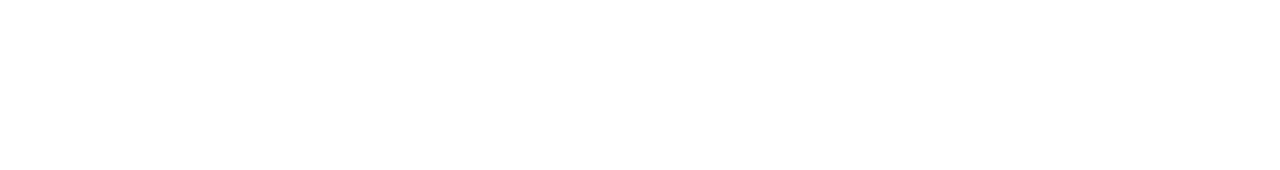
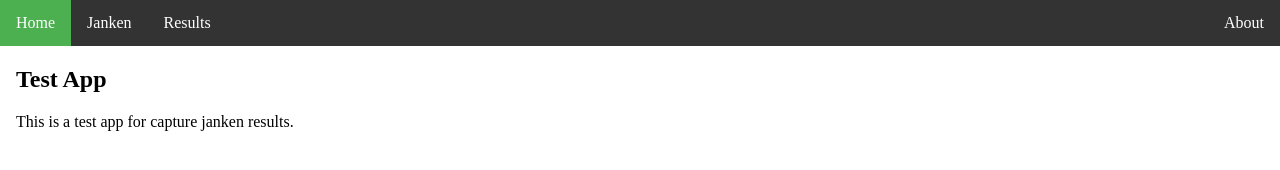
Before and after one commit to arthurhyang/hello-world, a plain HTML site: page index.html in a window 1280 px wide. Drawn offline with Linux system fonts and the light colour scheme.

Commit message:
Update index.html

```diff
--- a/index.html
+++ b/index.html
@@ -1,7 +1,54 @@
 <!DOCTYPE html>
 <html>
+<head>
+<meta name="viewport" content="width=device-width, initial-scale=1.0">
+<style>
+body {margin: 0;}
 
-<head>
-<title></title>
-<meta http-equiv="refresh" content="1; URL=http://www.alovesi.com">
+ul.topnav {
+    list-style-type: none;
+    margin: 0;
+    padding: 0;
+    overflow: hidden;
+    background-color: #333;
+}
+
+ul.topnav li {float: left;}
+
+ul.topnav li a {
+    display: block;
+    color: white;
+    text-align: center;
+    padding: 14px 16px;
+    text-decoration: none;
+}
+
+ul.topnav li a:hover:not(.active) {background-color: #111;}
+
+ul.topnav li a.active {background-color: #4CAF50;}
+
+ul.topnav li.right {float: right;}
+
+@media screen and (max-width: 600px){
+    ul.topnav li.right,
+    ul.topnav li {float: none;}
+}
+</style>
 </head>
+<body>
+
+<ul class="topnav">
+  <li><a class="active" href="#home">Home</a></li>
+  <li><a href="#news">Janken</a></li>
+  <li><a href="#contact">Results</a></li>
+  <li class="right"><a href="#about">About</a></li>
+</ul>
+
+<div style="padding:0 16px;">
+  <h2>Test App</h2>
+  <p>This is a test app for capture janken results.</p>
+
+</div>
+
+</body>
+</html>
```
